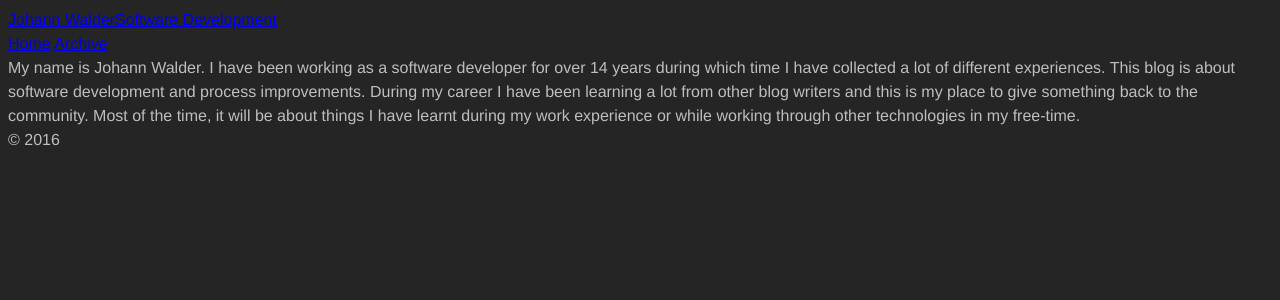
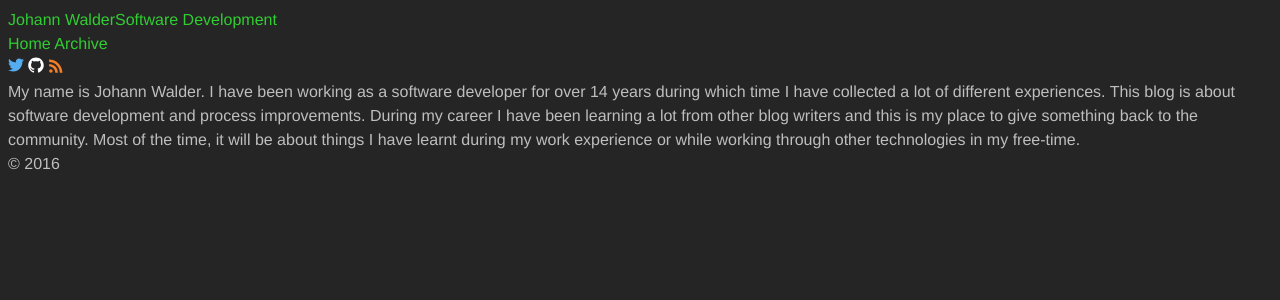
Before and after one commit to johannwalder/johannwalder.github.io, a Jekyll site: the page built from index.html, in a window 1280 px wide. Shown: the top 300 px of the page. Built offline with Jekyll 4.4.1, drawn with Linux system fonts in a browser that asks for light colours.

Commit message:
Added social network icons

```diff
--- a/_includes/nav.html
+++ b/_includes/nav.html
@@ -1,4 +1,5 @@
 <nav class="site-nav">
     <a class="page-link{% if page.section == 'home' %} active{% endif %}" href="/">Home</a>
-	<a class="page-link{% if page.section == 'archive' %} active{% endif %}" href="/">Archive</a>
+    <a class="page-link{% if page.section == 'archive' %} active{% endif %}" href="/">Archive</a>
+    {% include social.html %}
 </nav>
--- /dev/null
+++ b/_includes/social.html
@@ -0,0 +1,15 @@
+<div class="social-list">
+  {% if site.twitter_username %}
+  <a href="https://twitter.com/{{ site.twitter_username }}">
+	<span class="icon icon--twitter">{% include icon-twitter.svg %}</span>
+  </a>
+  {% endif %}
+  {% if site.github_username %}
+  <a href="https://github.com/{{ site.github_username }}">
+	<span class="icon icon--github">{% include icon-github.svg %}</span>
+  </a>
+  {% endif %}
+  <a href="{{ "/feed.xml" | prepend: site.baseurl }}">
+	<span class="icon icon--feeds">{% include icon-feeds.svg %}</span>
+  </a>
+</div>
--- a/_sass/_base.scss
+++ b/_sass/_base.scss
@@ -13,3 +13,16 @@ ul, ol, dl, figure,
 %vertical-rhythm {
     margin-bottom: 1em;
 }
+
+a {
+    color: $brand-color;
+    text-decoration: none;
+}
+
+.icon {
+    > svg {
+        display: inline-block;
+        width: 16px;
+        height: 16px;
+    }
+}
--- a/css/main.scss
+++ b/css/main.scss
@@ -21,6 +21,8 @@ $grey-color:       #828282;
 $grey-color-light: lighten($grey-color, 40%);
 $grey-color-dark:  darken($grey-color, 25%);
 
+$svg-icon-color:   #ffffff;
+
 // Width of the content area
 $content-width:    800px;
 
```
Also changed, not shown: _includes/icon-feeds.svg (added), _includes/icon-github.svg (added), _includes/icon-twitter.svg (added).
